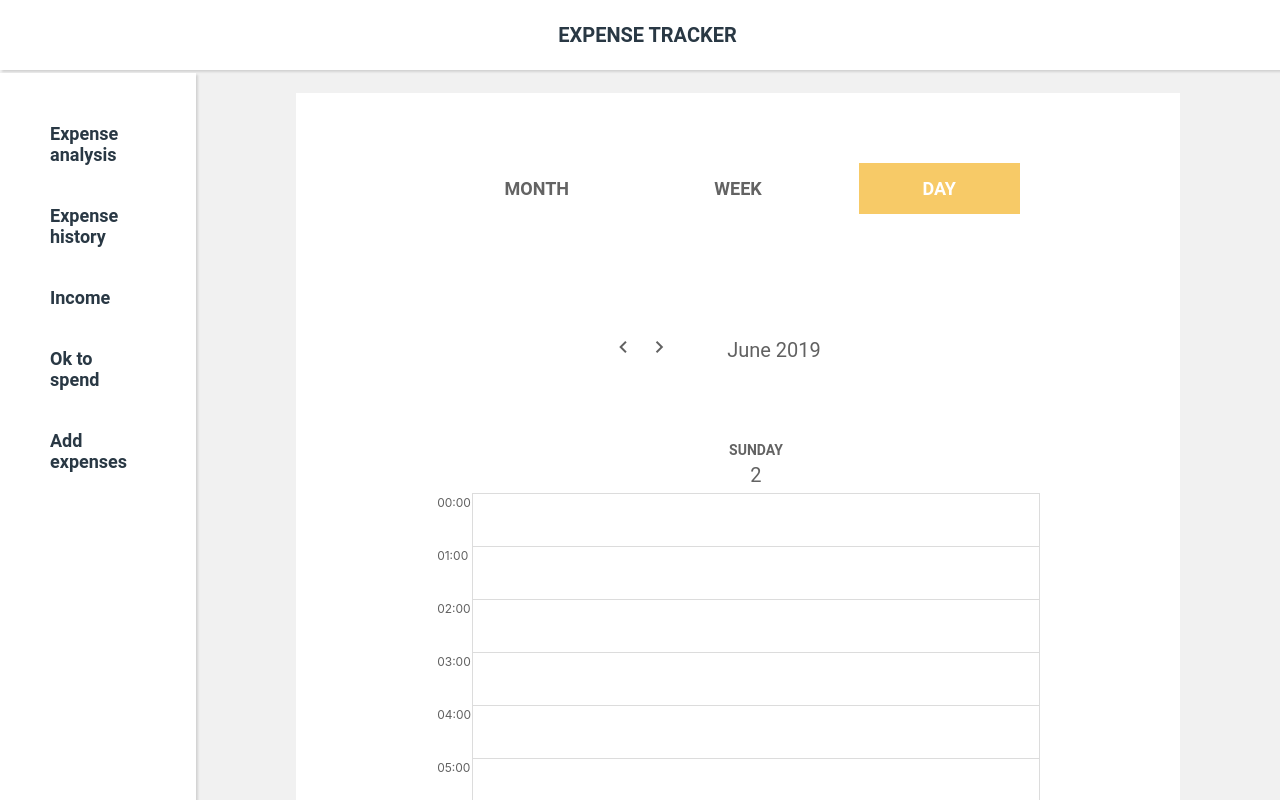
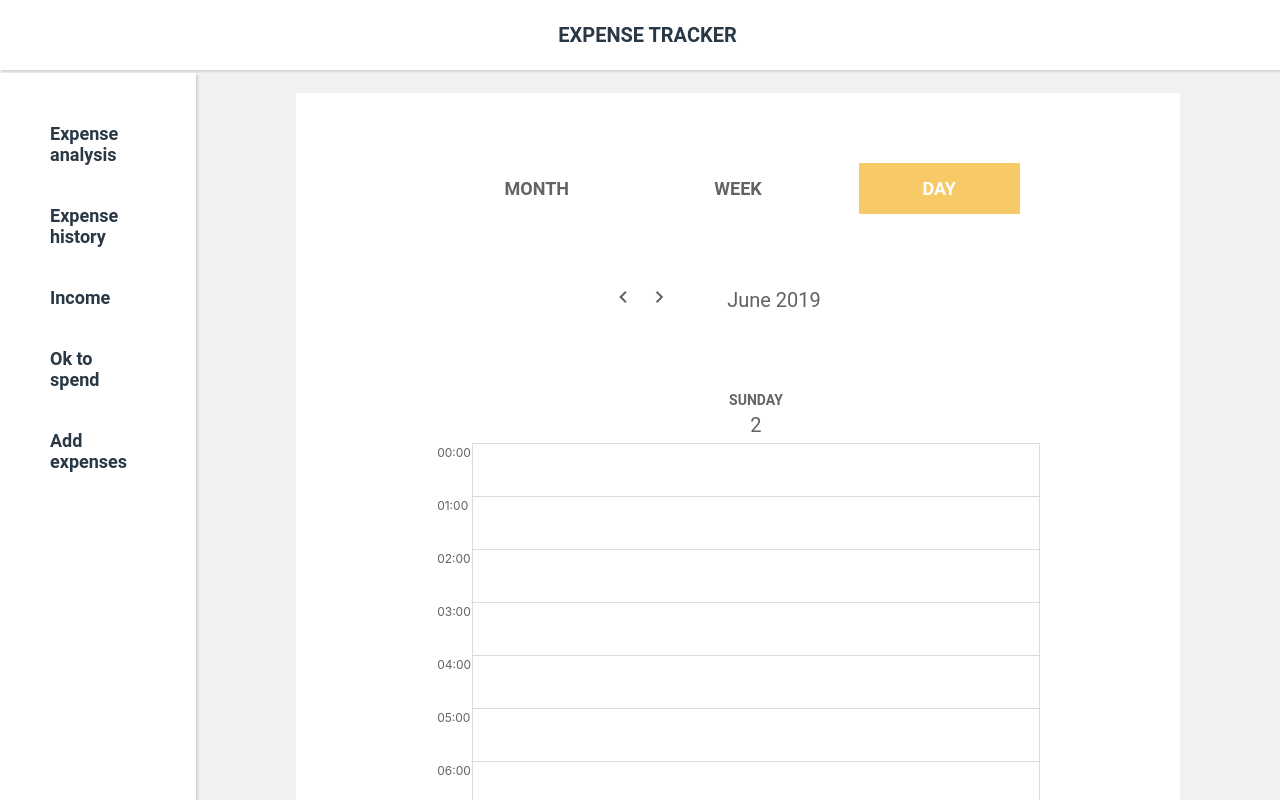
Before and after one commit to ReginaGimazova/expensetracker, a React (Create React App) app: page /history in a window 1280 px wide. Both pictures are taken after a click on the tab "DAY". Built offline with nearby package versions, Linux system fonts and the light colour scheme.

Commit message:
try to fix routing

```diff
--- a/src/blocks/calendar/_type/_day/index.jsx
+++ b/src/blocks/calendar/_type/_day/index.jsx
@@ -111,7 +111,7 @@ class CalendarDay extends Component {
   render() {
     const { currentDay } = this.state;
     return (
-      <div className="container">
+      <div className="container_calendar">
         <CalendarNav date={this.dateToShow()} prevClick={this.prevDay} nextClick={this.nextDay} />
         <div className="container_flex">
           <table className="calendar_type_day">
```
Also changed, not shown: 1 other file (tests, documents, lock files or other folders).
